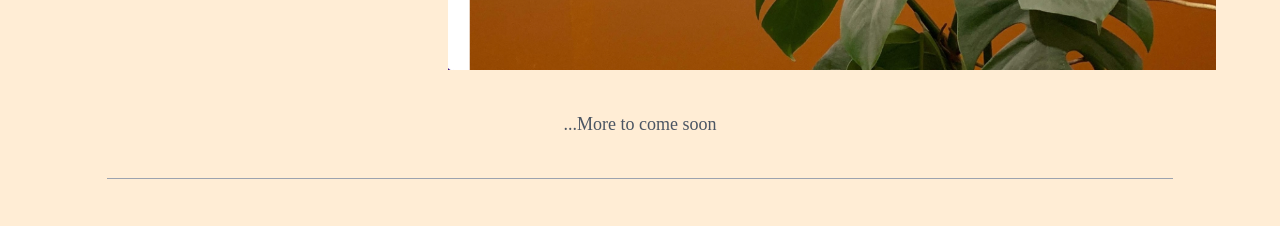
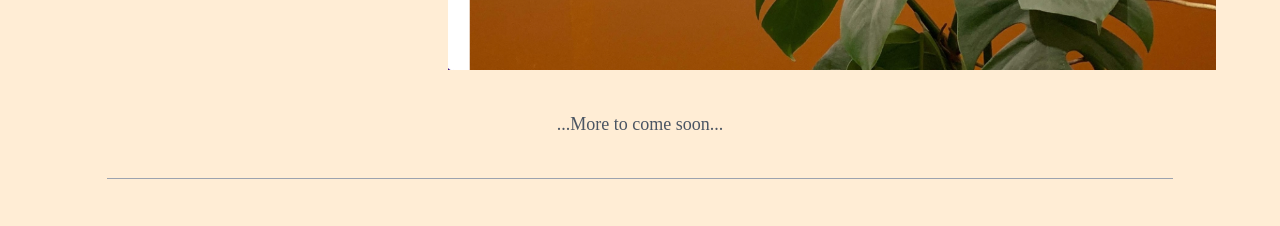
Before and after one commit to wodnjsd/React-portfolio, a React (Create React App) app: page / in a window 1280 px wide. Shown: the part 4690-4916 px from the top of the page. Built offline with nearby package versions, Linux system fonts and the light colour scheme; a web font is replaced by a local one.

Commit message:
meta changed

```diff
--- a/public/index.html
+++ b/public/index.html
@@ -7,8 +7,8 @@
     <meta name="viewport" content="width=device-width, initial-scale=1" />
     <meta name="theme-color" content="#000000" />
     <meta
-      name="description"
-      content="Web site created using create-react-app"
+      name="Jaewon Han"
+      content="Jaewon Han Portfolio"
     />
     <link rel="apple-touch-icon" href="%PUBLIC_URL%/logo192.png" />
     <!--
--- a/src/components/Projects.js
+++ b/src/components/Projects.js
@@ -30,7 +30,7 @@ const Projects = () => {
         </div>
 
         <div className="py-10 font-zodiak md:text-lg text-sm text-gray-600">
-          ...More to come soon
+          ...More to come soon...
         </div>
       </div>
     </>
```
